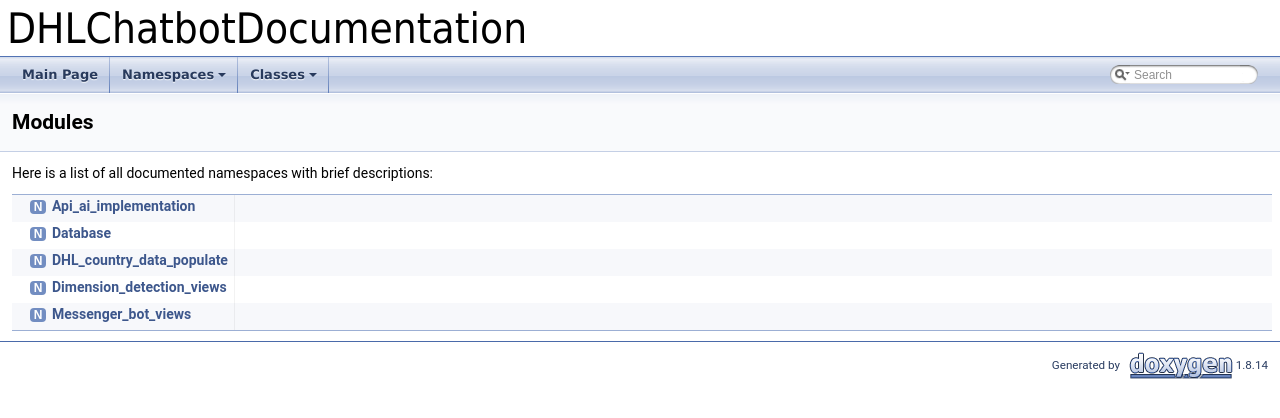
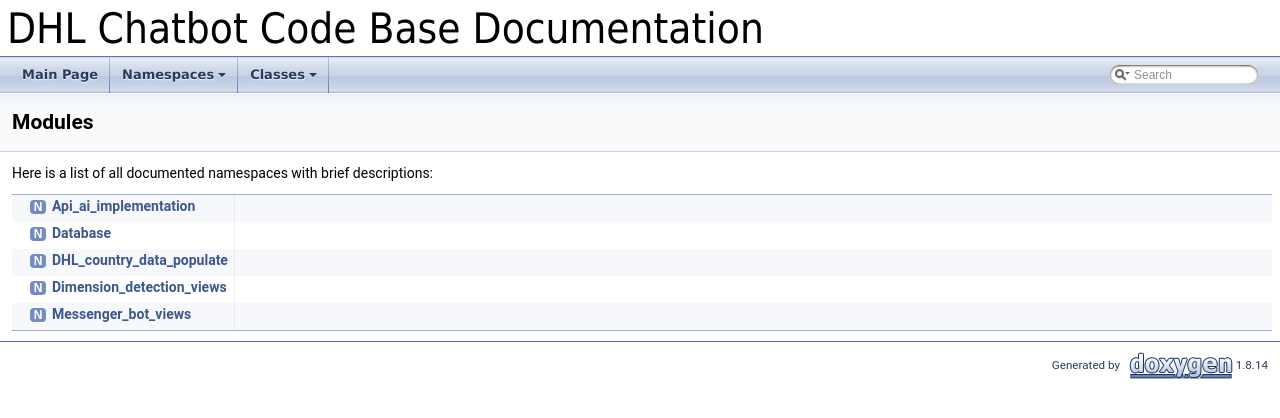
Before and after one commit to Bitcap-Developers/Bitcap-Developers.github.io, a plain HTML site: page index.html in a window 1280 px wide. Drawn offline with Linux system fonts and the light colour scheme.

Commit message:
formatting page title

```diff
--- a/index.html
+++ b/index.html
@@ -21,7 +21,7 @@
  <tbody>
  <tr style="height: 56px;">
   <td id="projectalign" style="padding-left: 0.5em;">
-   <div id="projectname">DHLChatbotDocumentation
+   <div id="projectname">DHL Chatbot Code Base Documentation
    </div>
   </td>
  </tr>
```
